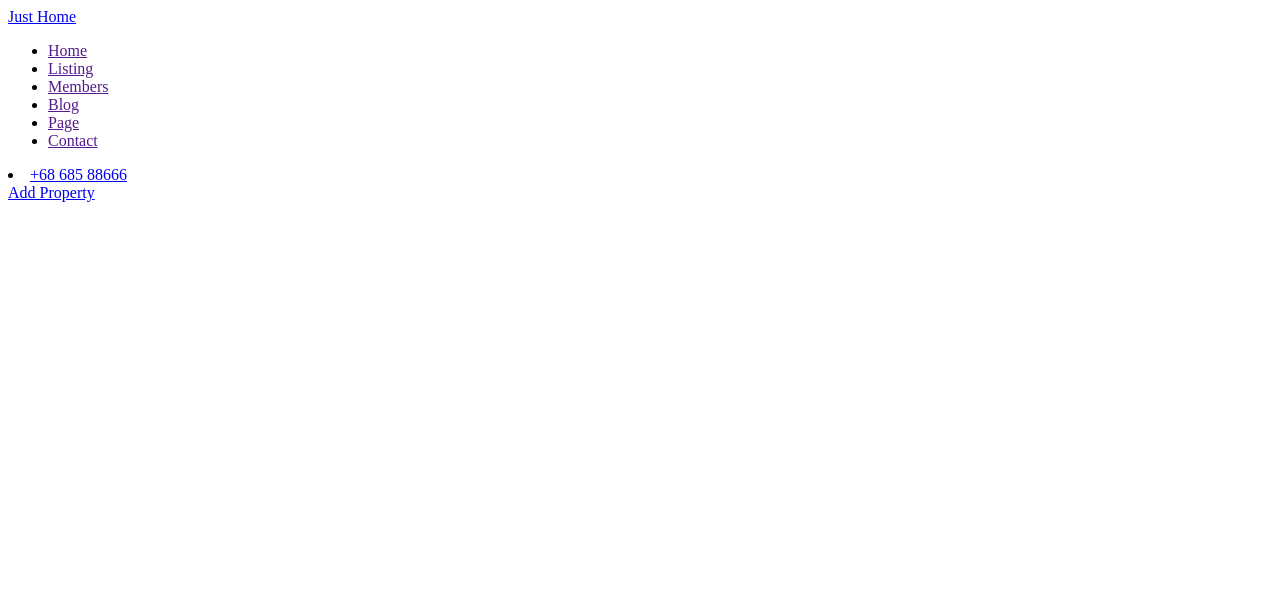
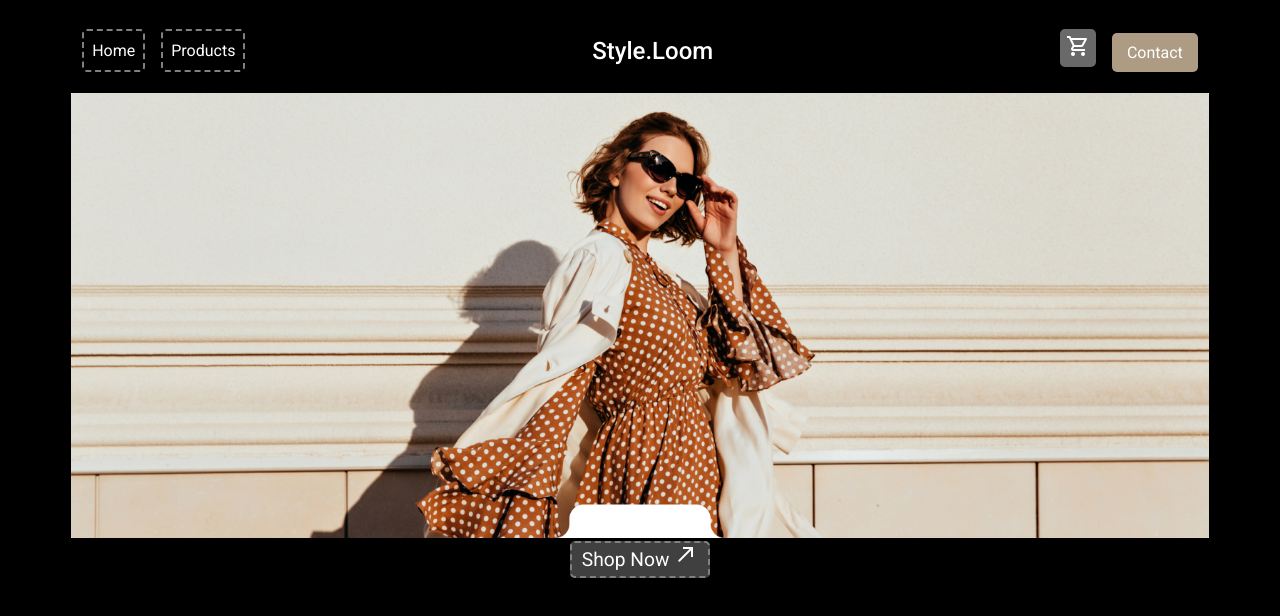
Before and after one commit to evelinbellido/real-estate-website, a plain HTML site: page index.html in a window 1280 px wide. Drawn offline with nearby package versions, Linux system fonts and the light colour scheme.

Commit message:
fisrt block

```diff
--- a/index.html
+++ b/index.html
@@ -3,25 +3,47 @@
 <head>
     <meta charset="UTF-8">
     <meta name="viewport" content="width=device-width, initial-scale=1.0">
+    <link rel="stylesheet" href="https://fonts.googleapis.com/css2?family=Material+Symbols+Outlined:opsz,wght,FILL,GRAD@20..48,100..700,0..1,-50..200" />
+    <link rel="preconnect" href="https://fonts.googleapis.com">
+<link rel="preconnect" href="https://fonts.gstatic.com" crossorigin>
+<link href="https://fonts.googleapis.com/css2?family=Roboto:ital,wght@0,100;0,300;0,400;0,500;0,700;0,900;1,100;1,300;1,400;1,500;1,700;1,900&display=swap" rel="stylesheet">
+    <link rel="stylesheet" href="style.css">
     <title>Real Estate</title>
 </head>
 <body>
-    <main>
+        <section class="head">
             <header>
-            <nav class="main-navbar">
-                <a href="#home">Just Home</a>
+                <nav class="navbar">
+                    <ul class="list">
+                        <li class="nav-home"><a href="">Home</a></li>
+                        <li class="nav-products"><a href="">Products</a></li>
+                    </ul>
                     <ul>
-                    <li><a href="">Home</a></li>
-                    <li><a href="">Listing</a></li>
-                    <li><a href="">Members</a></li>
-                    <li><a href="">Blog</a></li>
-                    <li><a href="">Page</a></li>
-                    <li><a href="">Contact</a></li>
+                        <li class="title"><a href="#home">Style.Loom</a></li>
                     </ul>
-                <li><a href="tel:+68 685 88666">+68 685 88666</a></li>
-                <a href="#Add property">Add Property</a>
+                    <ul>
+                        <li class="button-shop">
+                            <a href="">
+                                <span class="material-symbols-outlined">
+                                shopping_cart
+                                </span></a>
+                        </li>
+                        <li class="button-contact"><a href="">Contact</a></li>
+                    </ul>
                 </nav>
             </header>
+        </section>
+        <main>
+            <section class="main-container">
+                <img src="src/main.jpg" alt="chica-portada">
+                <div class="button-shop-now">
+                    <a>Shop Now
+                        <span class="material-symbols-outlined">
+                            north_east
+                            </span>
+                    </a>
+                </div>
+            </section>
         </main>
 </body>
 </html>
--- a/style.css
+++ b/style.css
@@ -1,13 +1,96 @@
 :root {
-
+    --absolute-color: #fff;
+    --absolute-color1: #000;
+    --brown-1: #AE9B84;
 }
 
 body {
     box-sizing: border-box;
+    text-align: center;
+    background-color: black;
+    font-family: "Roboto", sans-serif;
 }
 
-nav {
+.head {
+    height: max-content;
+}
+
+.navbar {
+    align-items: center;
+    background-color: black;
+    border: 3px dashed black;
+    border-width: 5px;
+    color: white;
     display: flex;
     justify-content: space-between;
+    margin: 0 5%;
+}
 
+.navbar ul {
+    list-style-type: none;
 }
+
+.list {
+    margin: 0;
+    padding: 0;
+}
+
+.nav-home ,
+.nav-products {
+    border: 2px dashed gray;
+
+    padding: 10px 8px;
+    border-radius: 5px;
+}
+
+.nav-home:hover {
+    cursor: pointer;
+    background-color: dimgray;
+}
+.nav-products:hover {
+    cursor: pointer;
+    background-color: dimgray;
+}
+
+.navbar li {
+    display: inline-block;
+    margin: 0 6px;
+}
+
+a {
+    text-decoration: none;
+    color: white;
+}
+
+.title {
+    font-weight: 500;
+    font-size: x-large;
+}
+
+.button-shop {
+    background-color: dimgray;
+    padding: 5px 6px;
+    border-radius: 5px;
+}
+
+.button-contact {
+    background-color: var(--brown-1);
+    padding: 10px 15px;
+    border-radius: 5px;
+}
+
+.main-container img {
+    width: 90%;
+}
+
+.button-shop-now {
+}
+
+.button-shop-now a {
+    text-align: center;
+    padding: 5px 10px;
+    border: 2px dashed gray;
+    font-size: larger;
+    border-radius: 5px;
+    background-color: #404040;
+}
```
Also changed, not shown: src/main.jpg (added). Lines whose indentation alone changed are shown as unchanged.
